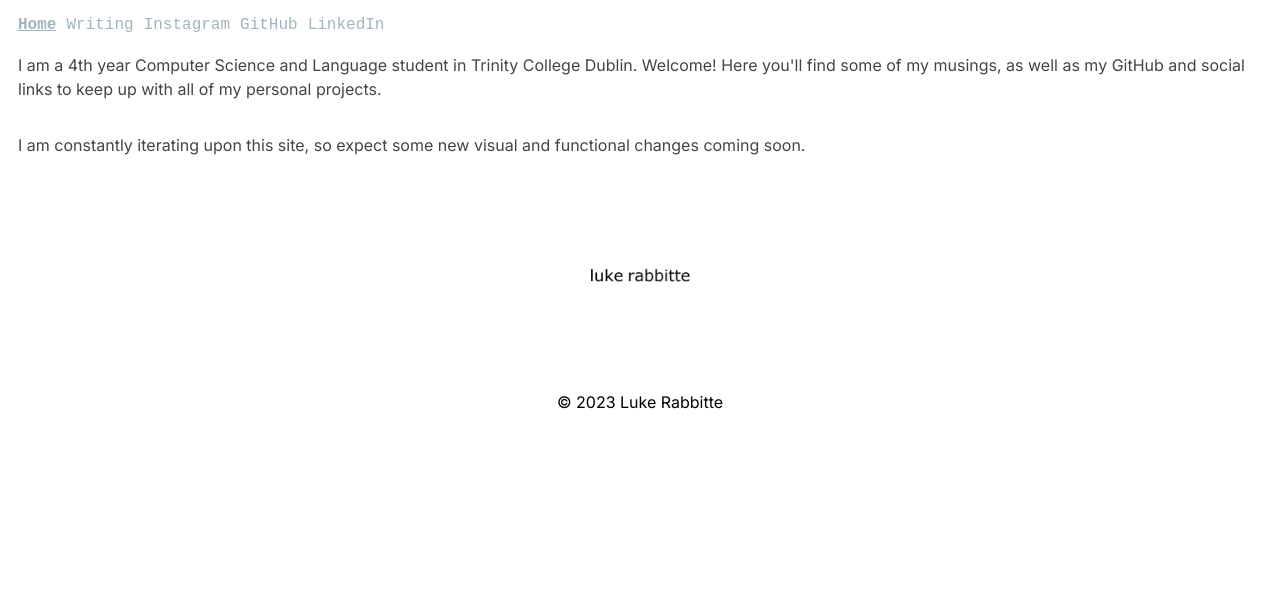
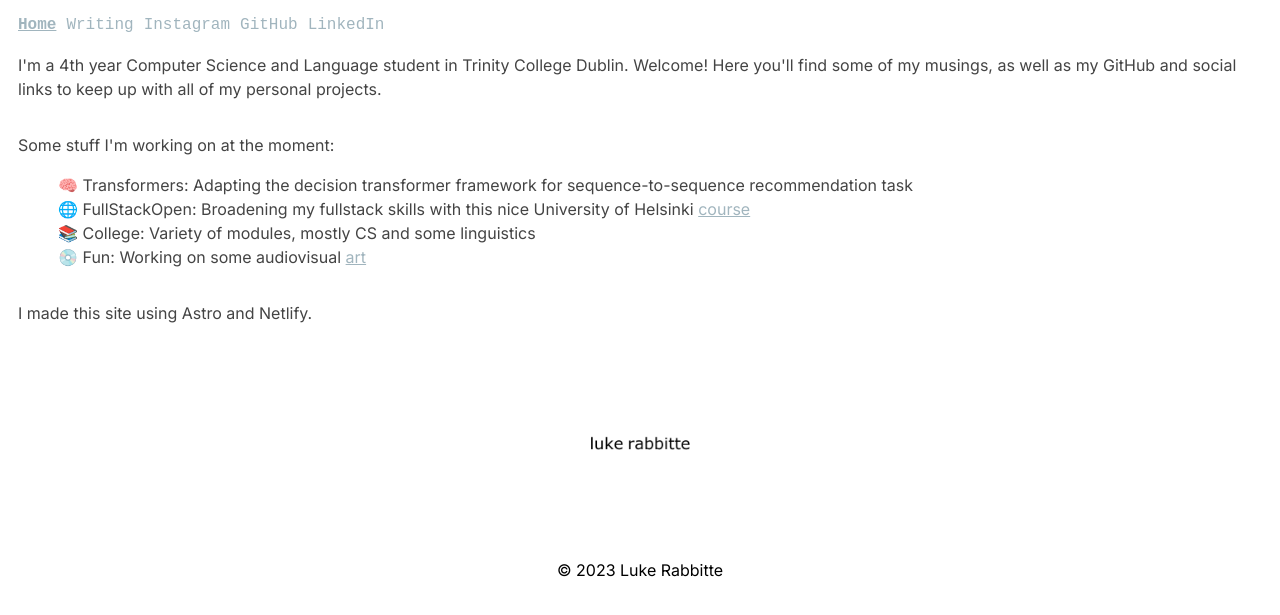
Before and after one commit to lukerabbitte/astro_site, an Astro site: page / in a window 1280 px wide. Shown: the part 117-732 px from the top of the page. Built offline with nearby package versions, Linux system fonts and the light colour scheme; Astro itself is replaced by a stand-in of ours.

Commit message:
Updated landing page

```diff
--- a/src/pages/blog/index.astro
+++ b/src/pages/blog/index.astro
@@ -35,7 +35,13 @@ const posts = (await getCollection('blog')).sort(
 	</head>
 	<body>
 		<Header />
+
 		<main>
+			<div>
+				<p>
+					Writing is thinking.
+				</p>
+			</div>
 			<section>
 				<ul>
 					{
--- a/src/pages/index.astro
+++ b/src/pages/index.astro
@@ -15,8 +15,22 @@ import { SITE_TITLE, SITE_DESCRIPTION } from '../consts';
 		<Header title={SITE_TITLE} />
 		<main>
 
-			<p>I am a 4th year Computer Science and Language student in Trinity College Dublin. Welcome! Here you'll find some of my musings, as well as my GitHub and social links to keep up with all of my personal projects.</p>
-			<p>I am constantly iterating upon this site, so expect some new visual and functional changes coming soon. </p>
+			<p>I'm a 4th year Computer Science and Language student in Trinity College Dublin. Welcome! Here you'll find some of my musings, as well as my GitHub and social links to keep up with all of my personal projects.</p>
+
+			<div>
+				<p>
+					Some stuff I'm working on at the moment:
+				</p>
+				<ul>
+					<li>🧠 Transformers: Adapting the decision transformer framework for sequence-to-sequence recommendation task</li>
+					<!--<li>💻 Tobar: Third-level course information platform</li>-->
+					<li>🌐 FullStackOpen: Broadening my fullstack skills with this nice University of Helsinki <a href="https://fullstackopen.com/en/">course</a></li>
+					<li>📚 College: Variety of modules, mostly CS and some linguistics</li>
+					<li>💿 Fun: Working on some audiovisual <a href="https://open.spotify.com/artist/07HIYTYKnxErGY6d27LtNp?si=4PXoZDbnQqeihBDjGfVF7A">art</a></li>
+				</ul>
+			</div>
+
+			<p>I made this site using Astro and Netlify. </p>
 
 			<img id="anagram" src="/anagram-animation-verdana.gif" alt="Anagram Animation">
 
@@ -46,7 +60,12 @@ import { SITE_TITLE, SITE_DESCRIPTION } from '../consts';
 				#anagram {
 					transform: scale(0.1); /* Scale for screens with a minimum width of 765px */
 				}
-				}
+			}
+
+			li {
+				list-style-type: none;
+				margin:
+			}
 
 		</style>
 
```
